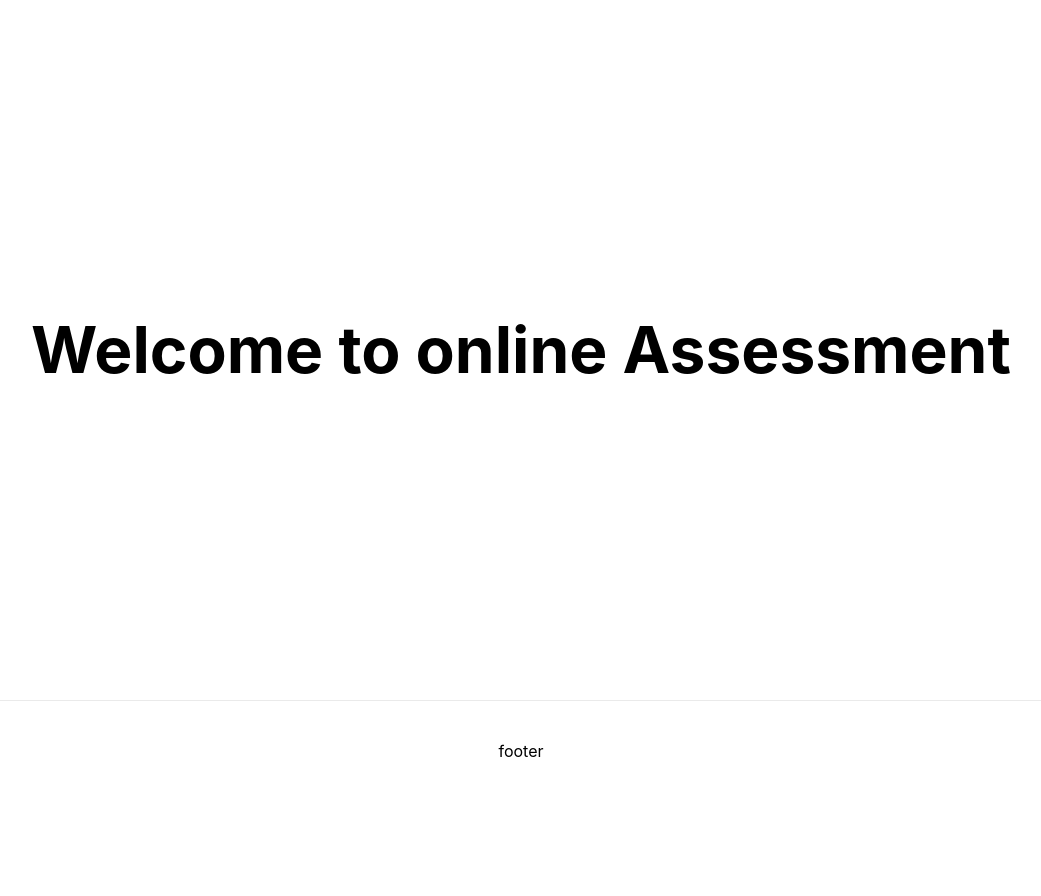
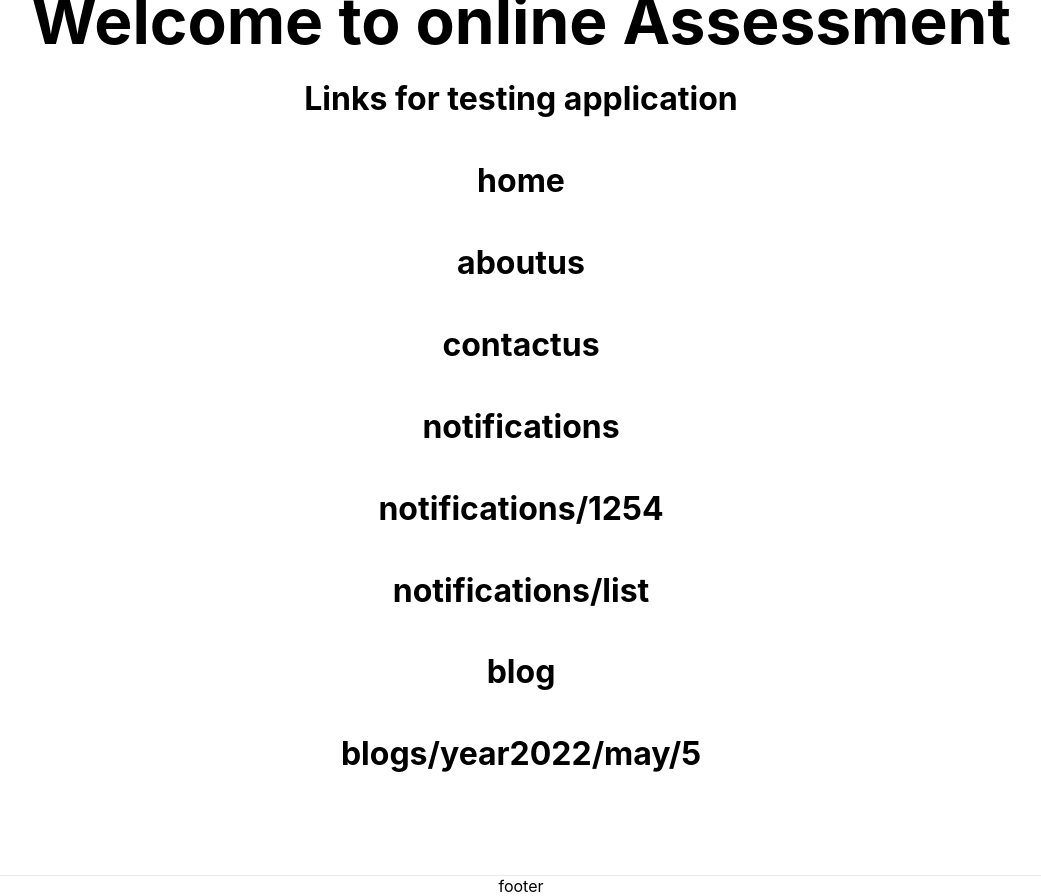
Before and after one commit to coderaudi/Nextjs_-online-Assessment, a Next.js app: page / in a window 1280 px wide. Shown: the whole page, without its empty margins (119-1160 px from the left). Before the commit the page ends 800 px from the top, so only its background shows below. Built offline with nearby package versions, Linux system fonts and the light colour scheme.

Commit message:
indexing all pages

```diff
--- a/pages/blogs/[...blogId].js
+++ b/pages/blogs/[...blogId].js
@@ -1,5 +1,5 @@
 import React, { memo } from 'react';
-import {useRouter} from 'next/router';
+import { useRouter } from 'next/router';
 const BlogsList = memo(() => {
     const router = useRouter();
     console.log("your router", router)
@@ -9,7 +9,7 @@ const BlogsList = memo(() => {
 
             <h1> pass multiple parmas to url ex: /12/test/user</h1>
             {
-            router.query?.blogId?.map((e)=>{
+                router.query?.blogId?.map((e) => {
                     return <h4>{e}</h4>
                 })
             }
--- a/pages/index.js
+++ b/pages/index.js
@@ -17,6 +17,18 @@ export default function Home() {
         </h1>
 
 
+            <h1>Links for testing application</h1>
+            <h1> <a href="/">home</a>  </h1>
+
+           <h1> <a href="/aboutus">aboutus</a>  </h1>
+           <h1> <a href="/contactus">contactus</a>  </h1>
+           <h1> <a href="/notifications">notifications</a>  </h1>
+           <h1> <a href="/notifications/1254">notifications/1254</a>  </h1>
+           <h1> <a href="/notifications/list">notifications/list</a>  </h1>
+           <h1> <a href="/blog">blog</a>  </h1>
+           <h1> <a href="/blogs/year2022/may/5">blogs/year2022/may/5</a>  </h1>
+
+
       </main>
 
       <footer className={styles.footer}>
```
Lines whose indentation alone changed are shown as unchanged.
